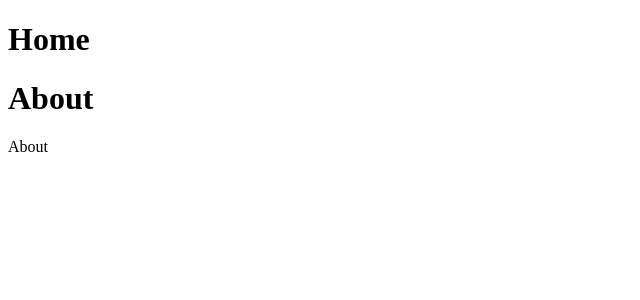
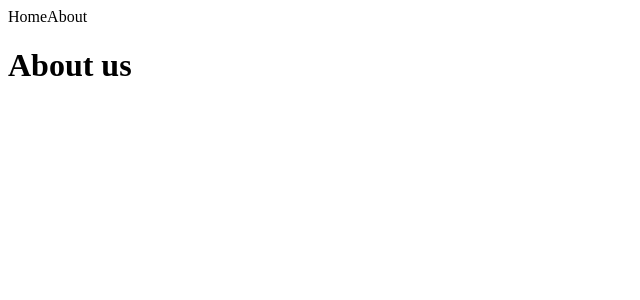
Before and after one commit to imss0/best_sellers, a Next.js app: page /about in a window 1280 px wide. Shown: the top 300 px of the page, without its empty margins (0-640 px from the left). Built offline with nearby package versions, Linux system fonts and the light colour scheme.

Commit message:
feat: create pageTitle component

```diff
--- a/components/Nav.tsx
+++ b/components/Nav.tsx
@@ -1,8 +1,8 @@
 export default function Nav() {
   return (
     <>
-      <h1>Home</h1>
-      <h1>About</h1>
+      <span>Home</span>
+      <span>About</span>
     </>
   );
 }
--- /dev/null
+++ b/components/PageTitle.tsx
@@ -0,0 +1,7 @@
+export default function PageTitle({ title }) {
+  return (
+    <>
+      <h1>{title}</h1>
+    </>
+  );
+}
--- a/pages/about.tsx
+++ b/pages/about.tsx
@@ -1,3 +1,5 @@
+import PageTitle from "../components/PageTitle";
+
 export default function AboutPage() {
-  return <div>About</div>;
+  return <PageTitle title="About us" />;
 }
--- a/pages/index.tsx
+++ b/pages/index.tsx
@@ -1,3 +1,5 @@
+import PageTitle from "../components/PageTitle";
+
 export default function IndexPage() {
-  return <div>Home</div>;
+  return <PageTitle title="The New York Times Best Seller Explorer" />;
 }
```
Also changed, not shown: tsconfig.json (+5 -14 lines).
